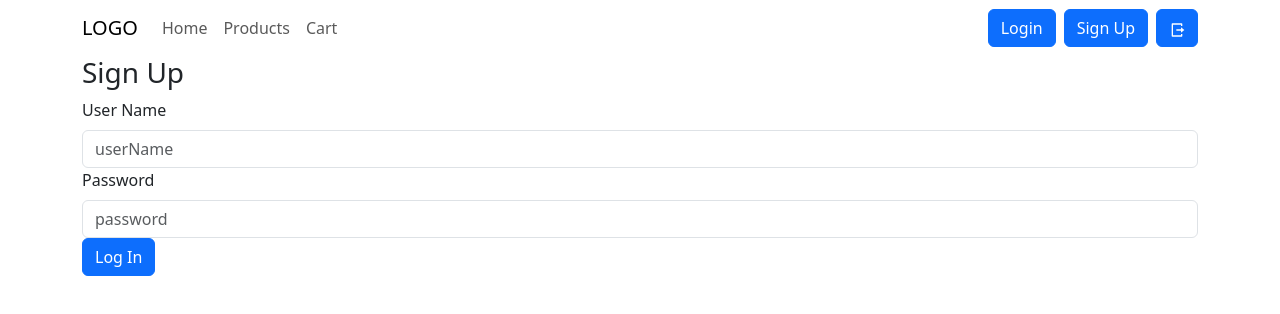
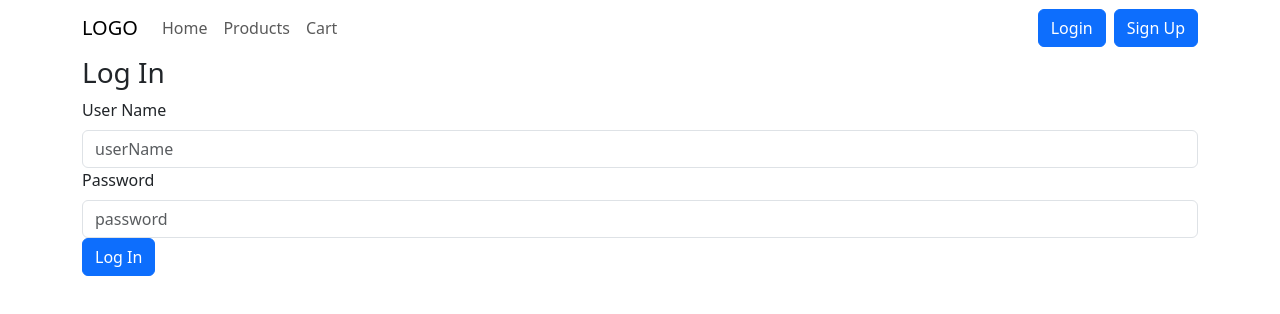
Before and after one commit to Shoshaan/Frontend-Project, a React (Vite) app: page /login in a window 1280 px wide. Shown: the top 314 px of the page. Built offline with nearby package versions, Linux system fonts and the light colour scheme.

Commit message:
Auth slice creation, login & register modification & Navbar buttons modification

```diff
--- a/src/Components/LogoutButton/LogoutButton.jsx
+++ b/src/Components/LogoutButton/LogoutButton.jsx
@@ -1,10 +1,16 @@
 import React from "react";
 import { Button } from "react-bootstrap";
 import { RiLogoutBoxRLine } from "react-icons/ri";
+import { useDispatch } from "react-redux";
+import { clearUser } from "../../Store/Slices/AuthSlice";
 
 export const LogoutButton = () => {
+  const dispatch = useDispatch();
+  function handleLogout() {
+    dispatch(clearUser());
+  }
   return (
-    <Button>
+    <Button onClick={handleLogout}>
       <RiLogoutBoxRLine />
     </Button>
   );
--- a/src/Components/Navbar/Navbar.jsx
+++ b/src/Components/Navbar/Navbar.jsx
@@ -2,8 +2,10 @@ import React from "react";
 import { Navbar as BNavbar, Button, Container, Nav } from "react-bootstrap";
 import { Link } from "react-router-dom";
 import { LogoutButton } from "../LogoutButton/LogoutButton";
+import { useSelector } from "react-redux";
 
 export const Navbar = () => {
+  const { isLoggedIn } = useSelector((store) => store.auth);
   return (
     <BNavbar expand="md">
       <Container>
@@ -30,13 +32,18 @@ export const Navbar = () => {
             </Nav.Item>
           </Nav>
           <div className="d-flex gap-2 ms-auto">
+            {isLoggedIn ? (
+              <LogoutButton />
+            ) : (
+              <>
                 <Button as={Link} to="/login">
                   Login
                 </Button>
                 <Button as={Link} to="/register">
                   Sign Up
                 </Button>
-            <LogoutButton />
+              </>
+            )}
           </div>
         </BNavbar.Collapse>
       </Container>
--- a/src/Pages/Login.jsx
+++ b/src/Pages/Login.jsx
@@ -2,12 +2,17 @@ import { useRef } from "react";
 import { Button, Form } from "react-bootstrap";
 import { useNavigate } from "react-router-dom";
 import { API } from "../Api/Api";
+import { setUser } from "../Store/Slices/AuthSlice";
+import { useDispatch } from "react-redux";
 
 export const Login = () => {
   // Catching data
   const userNameRef = useRef(),
     passwordRef = useRef();
+  // Navigation
   const navigate = useNavigate();
+  // Redux
+  const dispatch = useDispatch();
   // Handling data
   async function handleLogin(ev) {
     ev.preventDefault();
@@ -18,7 +23,8 @@ export const Login = () => {
     try {
       const response = await API.post("/auth/login", data);
       console.log(response.data);
-      // handling store is needed
+      const payload = response.data;
+      dispatch(setUser(payload));
       //navigation
       navigate("/");
     } catch (error) {
@@ -27,7 +33,7 @@ export const Login = () => {
   }
   return (
     <div>
-      <h3>Sign Up</h3>
+      <h3>Log In</h3>
       <Form onSubmit={handleLogin}>
         <Form.Label htmlFor="text">User Name</Form.Label>
         <Form.Control
--- a/src/Pages/Register.jsx
+++ b/src/Pages/Register.jsx
@@ -2,6 +2,8 @@ import { useRef } from "react";
 import { Button, Form } from "react-bootstrap";
 import { useNavigate } from "react-router-dom";
 import { API } from "../Api/Api";
+import { useDispatch } from "react-redux";
+import { setUser } from "../Store/Slices/AuthSlice";
 
 export const Register = () => {
   // Catching data
@@ -9,7 +11,10 @@ export const Register = () => {
     lastNameRef = useRef(),
     emailRef = useRef(),
     passwordRef = useRef();
+    // Navigation
   const navigate = useNavigate();
+  // Redux
+  const dispatch = useDispatch()
   // Handling data
   async function handleSubmit(ev) {
     ev.preventDefault();
@@ -21,8 +26,8 @@ export const Register = () => {
     };
     try {
       const response = await API.post("/users/add", data);
-      console.log(response.data);
-      // handling store is needed
+      const payload = response.data
+      dispatch(setUser(payload))
       //navigation
       navigate("/");
     } catch (error) {
--- /dev/null
+++ b/src/Store/Slices/AuthSlice.js
@@ -0,0 +1,21 @@
+import { createSlice } from "@reduxjs/toolkit";
+
+const authSlice = createSlice({
+  name: "authSlice",
+  initialState: {
+    user: null,
+    isLoggedIn: false,
+  },
+  reducers: {
+    setUser: (state, action) => {
+      state.user = action.payload;
+      state.isLoggedIn = true;
+    },
+    clearUser: (state) => {
+      state.user = null;
+      state.isLoggedIn = false;
+    },
+  },
+});
+export default authSlice.reducer;
+export const { setUser, clearUser } = authSlice.actions;
--- a/src/Store/Store.js
+++ b/src/Store/Store.js
@@ -1,5 +1,8 @@
 import { configureStore } from "@reduxjs/toolkit";
+import authReducer from "./Slices/AuthSlice";
 
 export const store = configureStore({
-  reducer: {},
+  reducer: {
+    auth: authReducer,
+  },
 });
```
Also changed, not shown: 1 other file (tests, documents, lock files or other folders). Lines whose indentation alone changed are shown as unchanged.
